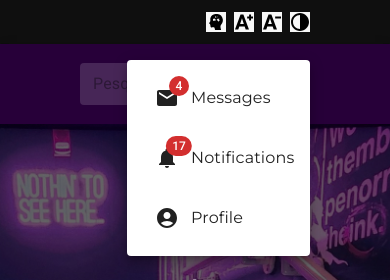
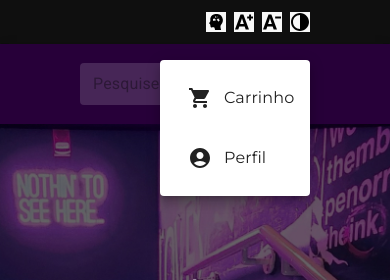
Before and after one commit to Ryrden/SCC-0560-Caaso-Eletroniks, a React (Vite) app: page / in a window 390 px wide. Both pictures are taken after a click on the button 286 px from the left and 84 px from the top of the page. Shown: the top 280 px of the page. Built offline with nearby package versions, Linux system fonts and the light colour scheme.

Commit message:
added link to navbar icon and remove some profile options

```diff
--- a/src/components/NavBar/NavBar.tsx
+++ b/src/components/NavBar/NavBar.tsx
@@ -77,26 +77,6 @@ const NavBar = () => {
     };
 
     const menuId = "primary-search-account-menu";
-    const renderMenu = (
-        <Menu
-            anchorEl={anchorEl}
-            anchorOrigin={{
-                vertical: "top",
-                horizontal: "right",
-            }}
-            id={menuId}
-            keepMounted
-            transformOrigin={{
-                vertical: "top",
-                horizontal: "right",
-            }}
-            open={isMenuOpen}
-            onClose={handleMenuClose}
-        >
-            <MenuItem onClick={handleMenuClose}>Profile</MenuItem>
-            <MenuItem onClick={handleMenuClose}>My account</MenuItem>
-        </Menu>
-    );
 
     const mobileMenuId = "primary-search-account-menu-mobile";
     const renderMobileMenu = (
@@ -117,23 +97,11 @@ const NavBar = () => {
         >
             <MenuItem>
                 <IconButton size="large" aria-label="show 4 new mails" color="inherit">
-                    <Badge badgeContent={4} color="error">
-                        <MailIcon />
+                    <Badge color="error">
+                        <ShoppingCartIcon />
                     </Badge>
                 </IconButton>
-                <p>Messages</p>
-            </MenuItem>
-            <MenuItem>
-                <IconButton
-                    size="large"
-                    aria-label="show 17 new notifications"
-                    color="inherit"
-                >
-                    <Badge badgeContent={17} color="error">
-                        <NotificationsIcon />
-                    </Badge>
-                </IconButton>
-                <p>Notifications</p>
+                <p>Carrinho</p>
             </MenuItem>
             <MenuItem onClick={handleProfileMenuOpen}>
                 <IconButton
@@ -145,7 +113,7 @@ const NavBar = () => {
                 >
                     <AccountCircle />
                 </IconButton>
-                <p>Profile</p>
+                <p>Perfil</p>
             </MenuItem>
         </Menu>
     );
@@ -180,6 +148,7 @@ const NavBar = () => {
                     <div>
                         <Box sx={{ flexGrow: 1 }} />
                         <Box sx={{ display: { xs: "none", md: "flex" } }}>
+                            <Link to="/carrinho" style={{ textDecoration: "none" }}>
                                 <IconButton
                                     size="large"
                                     edge="end"
@@ -189,6 +158,7 @@ const NavBar = () => {
                                 >
                                     <ShoppingCartIcon />
                                 </IconButton>
+                            </Link>
 
                             <IconButton
                                 size="large"
@@ -219,7 +189,6 @@ const NavBar = () => {
             </AppBar>
             <MenuBar />
             {renderMobileMenu}
-            {renderMenu}
         </Box>
     );
 };
```
Lines whose indentation alone changed are shown as unchanged.
